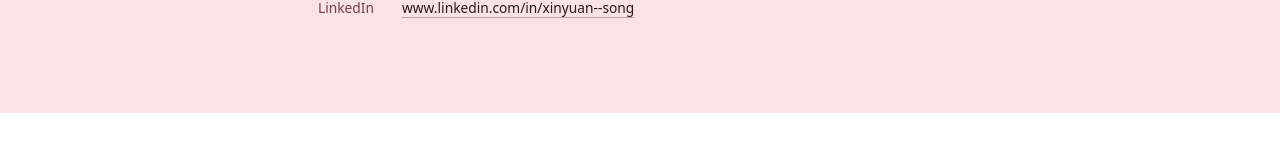
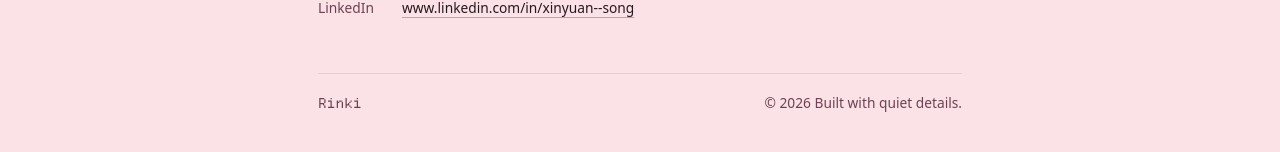
Before and after one commit to Rinki-S/myspace, a React (Vite) app: page / in a window 1280 px wide. Shown: the part 864-1016 px from the top of the page. Before the commit the page ends 977 px from the top, so only its background shows below. Built offline with nearby package versions, Linux system fonts and the light colour scheme; a web font is replaced by a local one.

Commit message:
feat: add footer component to App

```diff
--- a/src/App.jsx
+++ b/src/App.jsx
@@ -1,4 +1,5 @@
 import Contact from './Contact'
+import Footer from './Footer'
 import GithubHeatmap from './GithubHeatmap'
 import Intro from './Intro'
 import OpeningPattern from './OpeningPattern'
@@ -15,6 +16,7 @@ function App() {
         <Projects />
         <TechStack />
         <Contact />
+        <Footer />
       </div>
     </main>
   )
--- /dev/null
+++ b/src/Footer.jsx
@@ -0,0 +1,10 @@
+function Footer() {
+  return (
+    <footer className="footer mt-14 flex flex-wrap items-center justify-between gap-2 border-t border-ink/10 pt-5 text-caption text-ink-muted">
+      <span className="section-label">Rinki</span>
+      <span>© 2026 Built with quiet details.</span>
+    </footer>
+  )
+}
+
+export default Footer
```
